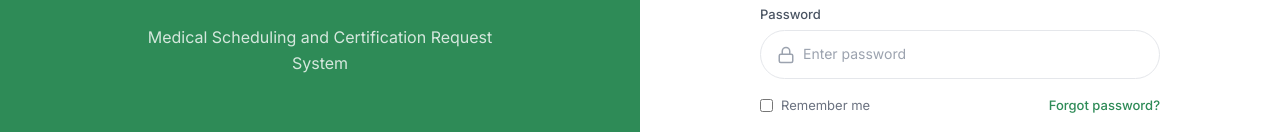
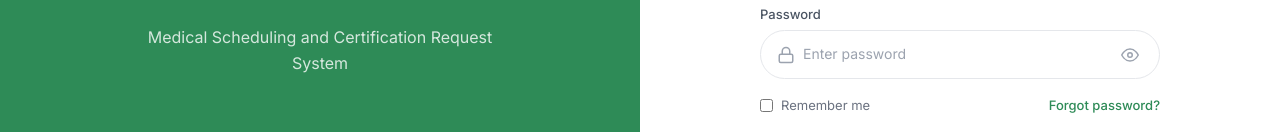
Before and after one commit to Dhonmarckherm/Medisched, a Next.js app: page /login in a window 1280 px wide. Shown: the part 428-560 px from the top of the page. Built offline with nearby package versions, Linux system fonts and the light colour scheme.

Commit message:
feat: show/hide password toggle + generic login error message

```diff
--- a/src/app/login/page.tsx
+++ b/src/app/login/page.tsx
@@ -2,7 +2,7 @@
 
 import { useState, useEffect, Suspense } from "react";
 import { useRouter, useSearchParams } from "next/navigation";
-import { MailIcon, LockIcon, IdCardIcon, HospitalIcon, ArrowLeftIcon } from "@/components/Icons";
+import { MailIcon, LockIcon, IdCardIcon, HospitalIcon, ArrowLeftIcon, EyeIcon, EyeOffIcon } from "@/components/Icons";
 import { useToast } from "@/components/Toast";
 
 export default function LoginPage() {
@@ -17,6 +17,7 @@
   const [email, setEmail] = useState("");
   const [idNumber, setIdNumber] = useState("");
   const [password, setPassword] = useState("");
+  const [showPassword, setShowPassword] = useState(false);
   const [loading, setLoading] = useState(false);
   const router = useRouter();
   const searchParams = useSearchParams();
@@ -49,7 +50,7 @@
       const data = await res.json();
 
       if (!res.ok) {
-        addToast("error", data.error || "Login failed");
+        addToast("error", "Please check your Email, ID Number, and Password");
         setLoading(false);
         return;
       }
@@ -115,8 +116,13 @@
               <label className="block text-[13px] font-medium text-gray-600 mb-1.5">Password</label>
               <div className="flex items-center border border-gray-200 rounded-full px-4 transition-all duration-200 focus-within:border-primary focus-within:ring-2 focus-within:ring-primary/20">
                 <LockIcon className="text-gray-400 mr-2 flex-shrink-0" size={18} />
-                <input type="password" value={password} onChange={(e) => setPassword(e.target.value)} required minLength={6}
+                <input type={showPassword ? "text" : "password"} value={password} onChange={(e) => setPassword(e.target.value)} required minLength={6}
                   className="w-full py-3 border-none outline-none focus:outline-none focus:ring-0 text-[14px] bg-transparent" placeholder="Enter password" />
+                <button type="button" onClick={() => setShowPassword(!showPassword)}
+                  className="bg-transparent border-none cursor-pointer p-1 ml-1 rounded hover:bg-gray-100 transition-colors flex-shrink-0"
+                  title={showPassword ? "Hide password" : "Show password"}>
+                  {showPassword ? <EyeOffIcon size={18} className="text-gray-400" /> : <EyeIcon size={18} className="text-gray-400" />}
+                </button>
               </div>
             </div>
           </div>
--- a/src/components/Icons.tsx
+++ b/src/components/Icons.tsx
@@ -286,6 +286,22 @@
   );
 }
 
+export function EyeIcon({ className = "", size = 24 }: IconProps) {
+  return (
+    <svg xmlns="http://www.w3.org/2000/svg" width={size} height={size} viewBox="0 0 24 24" fill="none" stroke="currentColor" strokeWidth="2" strokeLinecap="round" strokeLinejoin="round" className={className}>
+      <path d="M1 12s4-8 11-8 11 8 11 8-4 8-11 8-11-8-11-8z" /><circle cx="12" cy="12" r="3" />
+    </svg>
+  );
+}
+
+export function EyeOffIcon({ className = "", size = 24 }: IconProps) {
+  return (
+    <svg xmlns="http://www.w3.org/2000/svg" width={size} height={size} viewBox="0 0 24 24" fill="none" stroke="currentColor" strokeWidth="2" strokeLinecap="round" strokeLinejoin="round" className={className}>
+      <path d="M17.94 17.94A10.07 10.07 0 0 1 12 20c-7 0-11-8-11-8a18.45 18.45 0 0 1 5.06-5.94M9.9 4.24A9.12 9.12 0 0 1 12 4c7 0 11 8 11 8a18.5 18.5 0 0 1-2.16 3.19m-6.72-1.07a3 3 0 1 1-4.24-4.24" /><line x1="1" y1="1" x2="23" y2="23" />
+    </svg>
+  );
+}
+
 export function PlusIcon({ className = "", size = 24 }: IconProps) {
   return (
     <svg xmlns="http://www.w3.org/2000/svg" width={size} height={size} viewBox="0 0 24 24" fill="none" stroke="currentColor" strokeWidth="2" strokeLinecap="round" strokeLinejoin="round" className={className}>
```
